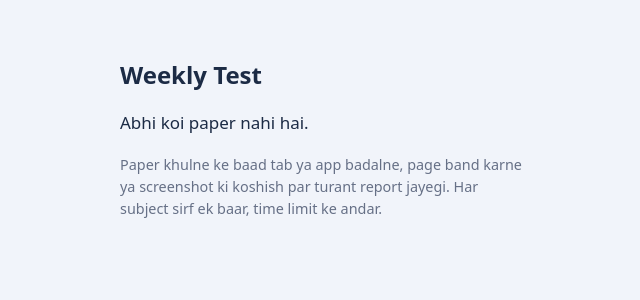
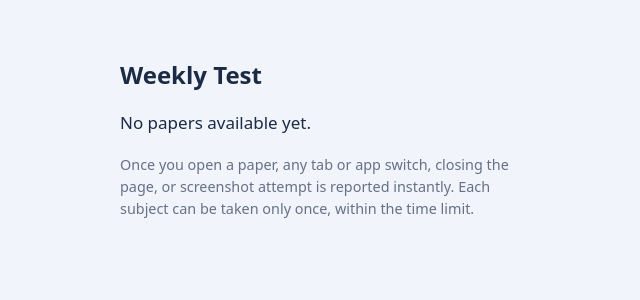
Before and after one commit to suyashkhare75-lab/websitetest, a Flask app: page / in a window 1280 px wide. Shown: the top 300 px of the page, without its empty margins (316-956 px from the left). Run offline with Flask 3, Linux system fonts and the light colour scheme; the visitor is signed in with stand-in values (Sample User, id 1); parts of the project's set-up code (start-up, migrations or seed data) failed here and were passed over.

Commit message:
Update index.html

```diff
--- a/templates/index.html
+++ b/templates/index.html
@@ -1,4 +1,4 @@
-<!doctype html><html lang="hi"><head><meta charset="utf-8"><meta name="viewport" content="width=device-width,initial-scale=1">
+<!doctype html><html lang="en"><head><meta charset="utf-8"><meta name="viewport" content="width=device-width,initial-scale=1">
 <title>Weekly Test</title><style>{{ css|safe }}</style></head>
 <body><main class="box"><h1>Weekly Test</h1>
 {% if err %}<p class="err">{{ err }}</p>{% endif %}
@@ -6,8 +6,8 @@
 <form method="post" action="/login"><input type="password" name="password" placeholder="Password" required><button>Login</button></form>
 {% else %}
 {% for s in subs %}
-  {% if s.done %}<div class="sub off"><span>{{ s.name }}</span><em>Ho chuka</em></div>
-  {% else %}<a class="sub" href="/test/{{ s.name|urlencode }}"><span>{{ s.name }}</span><em>{{ 'Chal raha' if s.live else 'Shuru karo' }}</em></a>{% endif %}
-{% else %}<p>Abhi koi paper nahi hai.</p>{% endfor %}
-<p class="note">Paper khulne ke baad tab ya app badalne, page band karne ya screenshot ki koshish par turant report jayegi. Har subject sirf ek baar, time limit ke andar.</p>
+  {% if s.done %}<div class="sub off"><span>{{ s.name }}</span><em>Completed</em></div>
+  {% else %}<a class="sub" href="/test/{{ s.name|urlencode }}"><span>{{ s.name }}</span><em>{{ 'In progress' if s.live else 'Start' }}</em></a>{% endif %}
+{% else %}<p>No papers available yet.</p>{% endfor %}
+<p class="note">Once you open a paper, any tab or app switch, closing the page, or screenshot attempt is reported instantly. Each subject can be taken only once, within the time limit.</p>
 {% endif %}</main></body></html>
```
